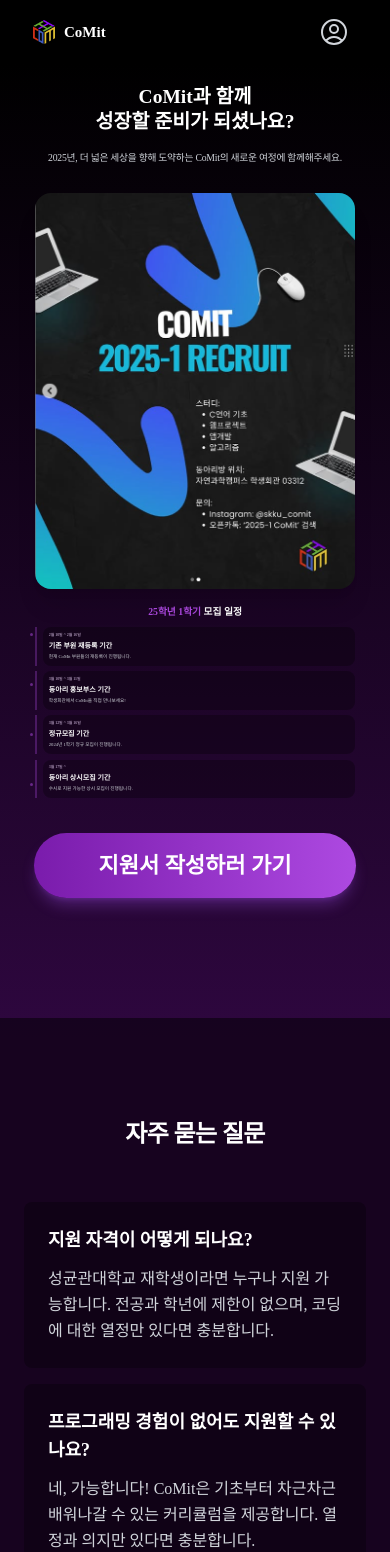
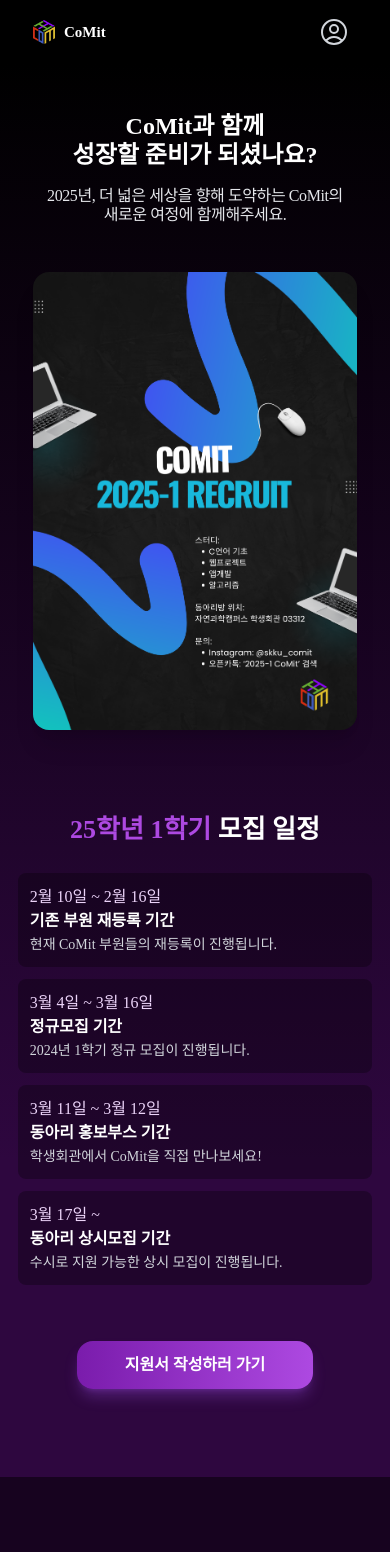
Before and after one commit to skku-comit/comit.main-frontend, a Next.js app: page /join in a window 390 px wide. Shown: the top 1552 px of the page. Built offline with nearby package versions, Linux system fonts and the light colour scheme.

Commit message:
feat:applyPage responsive ui

```diff
--- a/src/app/join/page.tsx
+++ b/src/app/join/page.tsx
@@ -12,41 +12,38 @@
   return (
     <div className="min-h-screen bg-gradient-to-b from-black via-[#2e073f] to-[#2e073f]">
       {/* 헤더 섹션 */}
-      <div className="relative overflow-hidden pt-[5vw] pb-[4vw]">
-        <div className="mx-auto lg:max-w-[90%] px-[4vw]">
+        <div className="mx-auto px-8 relative overflow-hidden py-12 md:py-20 lg:py-28">
           <motion.div
             initial={{ opacity: 0, y: 20 }}
             animate={{ opacity: 1, y: 0 }}
             transition={{ duration: 0.8 }}
             className="text-center"
           >
-            <h1 className="text-[5vw] md:text-[3vw] font-bold tracking-normal text-white leading-[1.3]">
+            <h1 className="text-2xl md:text-[32px] lg:text-[40px] font-semibold tracking-normal text-white leading-[1.2]">
               CoMit과 함께<br />성장할 준비가 되셨나요?
             </h1>
-            <p className="mx-auto mt-4 text-[2.5vw] md:text-[1.5vw] tracking-tight leading-[1.6] text-gray-300">
+            <p className="text-base md:text-[20px] lg:text-[24px] mx-auto mt-4 md:mt-3 tracking-tight leading-[1.2] break-keep text-gray-200">
               2025년, 더 넓은 세상을 향해 도약하는 CoMit의 새로운 여정에 함께해주세요.
             </p>
           </motion.div>
         </div>
-      </div>
 
       {/* 메인 콘텐츠 */}
-      <div className="mx-auto max-w-[90%] px-[4vw] py-[3vw]">
-        <div className="grid gap-[3vw] md:grid-cols-2">
+        <div className="grid gap-8 lg:gap-[3vw+60px] md:grid-cols-2 px-2 md:px-8 mx-auto w-[min(95vw,1180px)]">
           {/* 포스터 섹션 */}
           <motion.div
             initial={{ opacity: 0, x: -20 }}
             animate={{ opacity: 1, x: 0 }}
             transition={{ duration: 0.8, delay: 0.2 }}
-            className="relative group"
+            className="relative w-[83vw] md:w-[min(42vw,500px)] mx-auto"
           >
-            <div className="overflow-hidden rounded-2xl shadow-xl transition-transform duration-300 group-hover:scale-[1.02]">
+            <div className="size-full overflow-hidden rounded-2xl shadow-xl transition-transform duration-300 hover:scale-[1.01]">
               <Image
                 src="/poster_demo.png"
                 alt="CoMit 모집 포스터"
-                width={800}
-                height={1000}
-                className="w-full object-cover"
+                width={500}
+                height={700}
+                className="w-full h-full"
               />
             </div>
           </motion.div>
@@ -54,21 +51,20 @@
           {/* 모집 일정 섹션 */}
           <ApplicationSection />
         </div>
-      </div>
 
       {/* 지원하기 버튼 섹션 */}
-      <div className="py-6">
+      <div className="py-6 md:mt-12 mt-8">
         <motion.div
           initial={{ opacity: 0, y: 20 }}
           whileInView={{ opacity: 1, y: 0 }}
           viewport={{ once: true }}
           transition={{ duration: 0.8 }}
-          className="text-center mb-24"
+          className="text-center md:mb-16 mb-16"
         >
           <Link
             href={googleDocsLink}
-            className="inline-flex items-center justify-center px-16 py-4 text-[22px] font-semibold text-white
-              bg-gradient-to-r from-[#7a1cac] to-[#ad49e1] rounded-full
+            className="inline-flex items-center justify-center px-12 py-3 md:px-16 md:py-4 text-base md:text-[20px] font-semibold text-white
+              bg-gradient-to-r from-[#7a1cac] to-[#ad49e1] rounded-2xl
               shadow-lg shadow-purple-500/30
               transition-all duration-300
               hover:shadow-purple-500/50 hover:scale-[1.02]
--- a/src/components/join/ApplicationSection.tsx
+++ b/src/components/join/ApplicationSection.tsx
@@ -9,28 +9,29 @@
     title: '기존 부원 재등록 기간',
     description: '현재 CoMit 부원들의 재등록이 진행됩니다.',
     startDate: new Date('2025-02-10T00:00:00'),
-    endDate: new Date('2025-03-10T00:00:00')
+    endDate: new Date('2025-02-17T00:00:00')
   },
   {
-    period: '3월 10일 ~ 3월 11일',
+    period: '3월 4일 ~ 3월 16일',
+    title: '정규모집 기간',
+    description: '2024년 1학기 정규 모집이 진행됩니다.',
+    startDate: new Date('2025-03-04T00:00:00'),
+    endDate: new Date('2025-03-17T00:00:00')
+  },
+  {
+    period: '3월 11일 ~ 3월 12일',
     title: '동아리 홍보부스 기간',
     description: '학생회관에서 CoMit을 직접 만나보세요!',
-    startDate: new Date('2025-03-10T00:00:00'),
-    endDate: new Date('2025-03-12T00:00:00')
+    startDate: new Date('2025-03-11T00:00:00'),
+    endDate: new Date('2025-03-13T00:00:00')
   },
-  {
-    period: '3월 12일 ~ 3월 16일',
-    title: '정규모집 기간',
-    description: '2024년 1학기 정규 모집이 진행됩니다.',
-    startDate: new Date('2025-03-12T00:00:00'),
-    endDate: new Date('2025-03-17T00:00:00')
-  },
+
   {
     period: '3월 17일 ~',
     title: '동아리 상시모집 기간',
     description: '수시로 지원 가능한 상시 모집이 진행됩니다.',
     startDate: new Date('2025-03-17T00:00:00'),
-    endDate: new Date('2025-12-31T23:59:59')
+    endDate: new Date('2025-08-10T23:59:59')
   }
 ]
 
@@ -40,9 +41,11 @@
   useEffect(() => {
     const getCurrentPeriod = () => {
       const now = new Date()
-      return recruitmentSchedule.findIndex(
+      const index = recruitmentSchedule.findIndex(
         schedule => now >= schedule.startDate && now < schedule.endDate
       )
+      console.log(index)
+      return index
     }
     setCurrentPeriodIndex(getCurrentPeriod())
   }, [])
@@ -52,40 +55,43 @@
       initial={{ opacity: 0, x: 20 }}
       animate={{ opacity: 1, x: 0 }}
       transition={{ duration: 0.8, delay: 0.2 }}
-      className="mt-[1vw] space-y-[2vw]"
+      className="h-full flex flex-col"
     >
-      <h2 className="text-[2.5vw] md:text-[2vw] font-bold text-white md:text-start text-center">
+      <h2 className="text-[26px] md:my-0 mt-12 mb-4 md:text-[24px] lg:text-[30px] font-bold text-white md:text-start text-center">
         <span className="text-[#ad49e1]">25학년 1학기 </span>모집 일정
       </h2>
-      <div className="space-y-[1.5vw]">
+      <div className="flex-1 flex flex-col gap-3 md:gap-0 md:justify-around mt-2 md:mx-0">
         {recruitmentSchedule.map((schedule, index) => (
           <motion.div
             key={index}
             initial={{ opacity: 0, y: 20 }}
             animate={{ opacity: 1, y: 0 }}
             transition={{ delay: 0.4 + index * 0.1 }}
-            className="relative pl-[2vw] before:absolute before:left-0 before:top-0 before:h-full before:w-[2px] before:bg-[#ad49e1]/30"
+            className="relative lg:pl-6 lg:before:absolute lg:before:left-0 lg:before:top-1 lg:before:bottom-1 lg:before:h-auto lg:before:w-[2px] lg:before:bg-[#ad49e1]/30"
           >
-            <div
-              className={`absolute -left-[5px] h-[0.8vw] w-[0.8vw] rounded-full ${
+            <div key='calendar-dot'
+              className={`hidden lg:block absolute -left-[4px] md:size-2.5 size-2 rounded-full ${
                 currentPeriodIndex === index
-                  ? 'bg-[#ad49e1] ring-4 ring-[#ad49e1]/30'
-                  : 'bg-[#ad49e1]/50'
+                  ? 'bg-[#ad49e1] ring-4 ring-[#ad49e1]/45 animate-pulse'
+                  : 'bg-[#ad49e1]/70'
               }`}
-              style={{ top: `${index * 1.5 + 1.5}vw` }}
+              style={{
+                top: `${15 + (index * 30)}px`
+              }}
+
             />
-            <div className={`group cursor-pointer rounded-lg p-[1.5vw] transition-colors ${
+            <div key='calendar-card' className={`group cursor-pointer rounded-lg p-3 lg:p-[22px] transition-colors ${
               currentPeriodIndex === index
                 ? 'bg-[#ad49e1]/20 hover:bg-[#ad49e1]/22'
                 : 'bg-black/30 hover:bg-white/10'
             }`}>
-              <div className="text-[1vw] md:text-[clamp(1.3vw, 22px)]  font-medium text-[#ebd3f8]">
+              <div className="text-base md:text-[12px] lg:text-[16px] font-medium text-[#ebd3f8]">
                 {schedule.period}
               </div>
-              <div className="mt-[0.5vw] text-[1.8vw] md:text-[22px] font-semibold text-white">
+              <div className="text-base md:text-[17px] lg:text-[22px] md:mt-1 font-semibold text-white">
                 {schedule.title}
               </div>
-              <div className="mt-[0.3vw] text-[1.2vw] md:text-[14px] text-gray-300">
+              <div className="text-sm mt-0.5 md:text-[12px] lg:text-[16px] text-gray-300 break-keep">
                 {schedule.description}
               </div>
             </div>
--- a/src/components/join/FAQSection.tsx
+++ b/src/components/join/FAQSection.tsx
@@ -23,16 +23,16 @@
 
 export default function FAQSection() {
   return (
-    <div className="bg-black/50 py-24">
-      <div className="mx-auto max-w-7xl px-6 lg:px-8">
+    <div className="bg-black/50 py-16 md:py-24">
+      <div className="mx-auto max-w-7xl px-2 lg:px-8">
         <motion.div
           initial={{ opacity: 0, y: 20 }}
           animate={{ opacity: 1, y: 0 }}
           transition={{ duration: 0.8 }}
           className="mx-auto max-w-4xl"
         >
-          <h2 className="text-2xl text-center font-bold leading-10 tracking-tight text-white mb-12">자주 묻는 질문</h2>
-          <div className="space-y-4">
+          <h2 className="text-2xl md:text-3xl text-center font-bold leading-10 tracking-tight text-white mb-6 md:mb-12">FAQ</h2>
+          <div className="space-y-2 md:space-y-4">
             {faqs.map((faq, index) => (
               <motion.div
                 key={index}
@@ -41,8 +41,8 @@
                 transition={{ delay: index * 0.1 }}
                 className="bg-black/30 rounded-lg p-6 hover:bg-black/40 transition-colors"
               >
-                <h3 className="text-lg font-semibold text-white mb-3">{faq.question}</h3>
-                <p className="text-gray-300 leading-relaxed">{faq.answer}</p>
+                <h3 className="text-base md:text-lg font-semibold text-white mb-3">{faq.question}</h3>
+                <p className="text-sm md:text-base text-gray-300 leading-relaxed break-keep">{faq.answer}</p>
               </motion.div>
             ))}
           </div>
```
Also changed, not shown: public/poster_demo.png.
